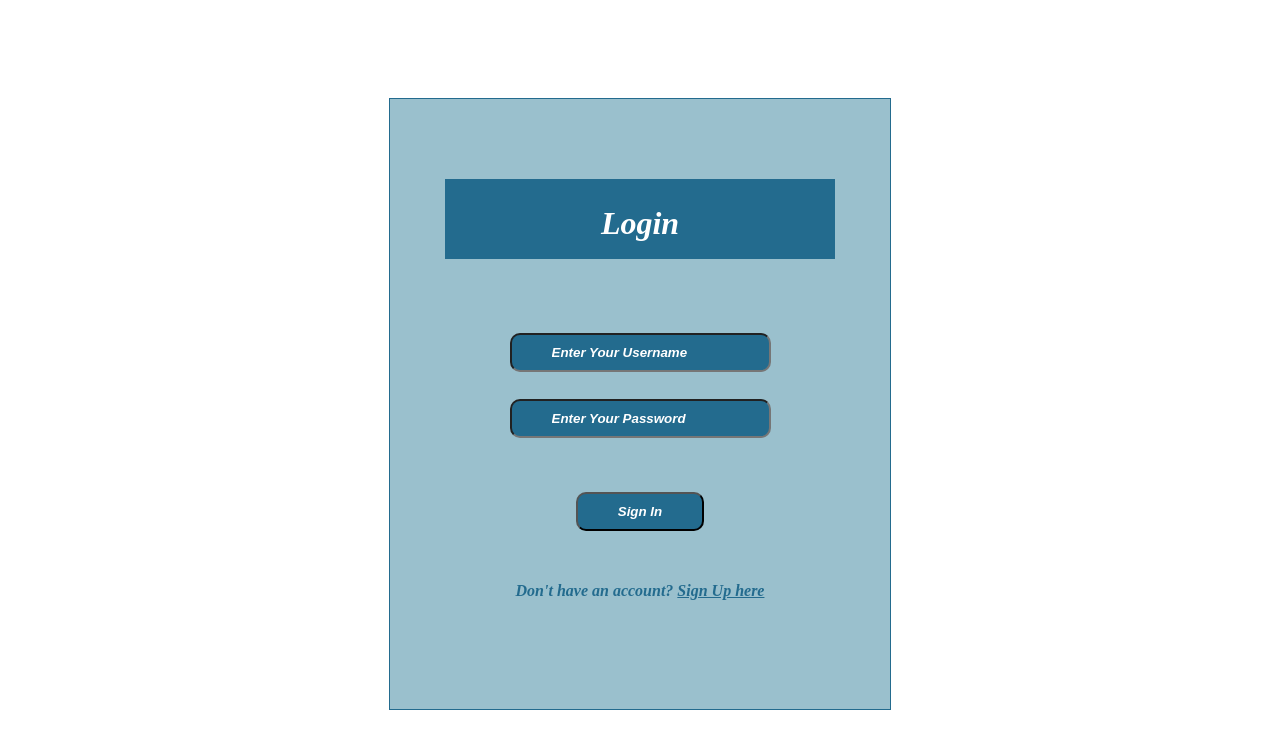
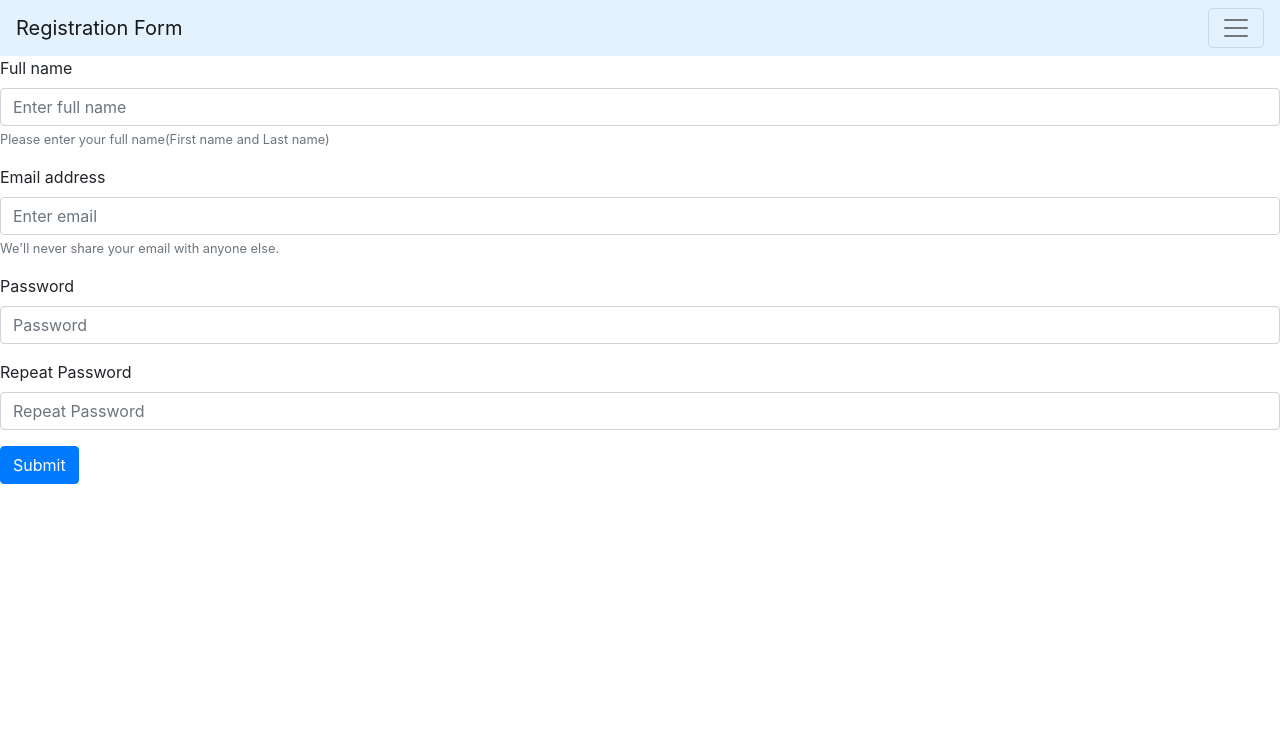
Before and after one commit to Kelven90/CatalystProject, a Flask app: page / in a window 1280 px wide. Shown: the top 749 px of the page. Run offline with Flask 2, Linux system fonts and the light colour scheme; some libraries are stand-ins or nearby versions.

Commit message:
Login, Register, Logout & Database setup

```diff
--- a/app.py
+++ b/app.py
@@ -1,73 +1,128 @@
-# Store this code in 'app.py' file
+from flask import Flask, render_template, request, url_for, redirect, session
+from pymongo import MongoClient
+import bcrypt
 
-from flask import Flask, render_template, request, redirect, url_for, session
-from flask_mysqldb import MySQL
-import MySQLdb.cursors
-import re
+#set app as a Flask instance
+app = Flask(__name__)
+#encryption relies on secret keys so they could be run
+app.secret_key = "testing"
 
-app = Flask(__name__)
+# #connect to your Mongo DB database
+def MongoDB():
+    client = MongoClient("mongodb+srv://Kelven:JokerX1990@cluster0.prbdnzh.mongodb.net/?retryWrites=true&w=majority")
+    db = client.get_database('total_records')
+    records = db.register
+    return records
+records = MongoDB()
 
-app.secret_key = 'catalyst'
 
-app.config['MYSQL_HOST'] = 'localhost'
-app.config['MYSQL_USER'] = 'root'
-app.config['MYSQL_PASSWORD'] = 'your password'
-app.config['MYSQL_DB'] = 'geeklogin'
+# ##Connect with Docker Image###
+# def dockerMongoDB():
+#     client = MongoClient(host='test_mongodb',
+#                             port=27017,
+#                             username='root',
+#                             password='pass',
+#                             authSource="admin")
+#     db = client.users
+#     pw = "test123"
+#     hashed = bcrypt.hashpw(pw.encode('utf-8'), bcrypt.gensalt())
+#     records = db.register
+#     records.insert_one({
+#         "name": "Test Test",
+#         "email": "test@yahoo.com",
+#         "password": hashed
+#     })
+#     return records
 
-mysql = MySQL(app)
+# records = dockerMongoDB()
 
-@app.route('/')
-@app.route('/login', methods =['GET', 'POST'])
+
+#assign URLs to have a particular route
+@app.route("/", methods=['post', 'get'])
+def index():
+    message = ''
+    #if method post in index
+    if "email" in session:
+        return redirect(url_for("logged_in"))
+    if request.method == "POST":
+        user = request.form.get("fullname")
+        email = request.form.get("email")
+        password1 = request.form.get("password1")
+        password2 = request.form.get("password2")
+        #if found in database showcase that it's found
+        user_found = records.find_one({"name": user})
+        email_found = records.find_one({"email": email})
+        if user_found:
+            message = 'There already is a user by that name'
+            return render_template('index.html', message=message)
+        if email_found:
+            message = 'This email already exists in database'
+            return render_template('index.html', message=message)
+        if password1 != password2:
+            message = 'Passwords should match!'
+            return render_template('index.html', message=message)
+        else:
+            #hash the password and encode it
+            hashed = bcrypt.hashpw(password2.encode('utf-8'), bcrypt.gensalt())
+            #assing them in a dictionary in key value pairs
+            user_input = {'name': user, 'email': email, 'password': hashed}
+            #insert it in the record collection
+            records.insert_one(user_input)
+
+            #find the new created account and its email
+            user_data = records.find_one({"email": email})
+            new_email = user_data['email']
+            #if registered redirect to logged in as the registered user
+            return render_template('logged_in.html', email=new_email)
+    return render_template('index.html')
+
+@app.route("/login", methods=["POST", "GET"])
 def login():
-	msg = ''
-	if request.method == 'POST' and 'username' in request.form and 'password' in request.form:
-		username = request.form['username']
-		password = request.form['password']
-		cursor = mysql.connection.cursor(MySQLdb.cursors.DictCursor)
-		cursor.execute('SELECT * FROM accounts WHERE username = % s AND password = % s', (username, password, ))
-		account = cursor.fetchone()
-		if account:
-			session['loggedin'] = True
-			session['id'] = account['id']
-			session['username'] = account['username']
-			msg = 'Logged in successfully !'
-			return render_template('index.html', msg = msg)
-		else:
-			msg = 'Incorrect username / password !'
-	return render_template('login.html', msg = msg)
+    message = 'Please login to your account'
+    if "email" in session:
+        return redirect(url_for("logged_in"))
 
-@app.route('/logout')
+    if request.method == "POST":
+        email = request.form.get("email")
+        password = request.form.get("password")
+
+        #check if email exists in database
+        email_found = records.find_one({"email": email})
+        if email_found:
+            email_val = email_found['email']
+            passwordcheck = email_found['password']
+            #encode the password and check if it matches
+            if bcrypt.checkpw(password.encode('utf-8'), passwordcheck):
+                session["email"] = email_val
+                return redirect(url_for('logged_in'))
+            else:
+                if "email" in session:
+                    return redirect(url_for("logged_in"))
+                message = 'Wrong password'
+                return render_template('login.html', message=message)
+        else:
+            message = 'Email not found'
+            return render_template('login.html', message=message)
+    return render_template('login.html', message=message)
+
+@app.route('/logged_in')
+def logged_in():
+    if "email" in session:
+        email = session["email"]
+        return render_template('logged_in.html', email=email)
+    else:
+        return redirect(url_for("login"))
+
+@app.route("/logout", methods=["POST", "GET"])
 def logout():
-	session.pop('loggedin', None)
-	session.pop('id', None)
-	session.pop('username', None)
-	return redirect(url_for('login'))
+    if "email" in session:
+        session.pop("email", None)
+        return render_template("signout.html")
+    else:
+        return render_template('index.html')
 
-@app.route('/register', methods =['GET', 'POST'])
-def register():
-	msg = ''
-	if request.method == 'POST' and 'username' in request.form and 'password' in request.form and 'email' in request.form :
-		username = request.form['username']
-		password = request.form['password']
-		email = request.form['email']
-		cursor = mysql.connection.cursor(MySQLdb.cursors.DictCursor)
-		cursor.execute('SELECT * FROM accounts WHERE username = % s', (username, ))
-		account = cursor.fetchone()
-		if account:
-			msg = 'Account already exists !'
-		elif not re.match(r'[^@]+@[^@]+\.[^@]+', email):
-			msg = 'Invalid email address !'
-		elif not re.match(r'[A-Za-z0-9]+', username):
-			msg = 'Username must contain only characters and numbers !'
-		elif not username or not password or not email:
-			msg = 'Please fill out the form !'
-		else:
-			cursor.execute('INSERT INTO accounts VALUES (NULL, % s, % s, % s)', (username, password, email, ))
-			mysql.connection.commit()
-			msg = 'You have successfully registered !'
-	elif request.method == 'POST':
-		msg = 'Please fill out the form !'
-	return render_template('register.html', msg = msg)
+
+
 
 if __name__ == "__main__":
-    app.run(debug=True)
+  app.run(debug=True)
--- a/templates/base.html
+++ b/templates/base.html
@@ -1,36 +1,35 @@
 <!doctype html>
-<html>
-<head>
-    <link rel="stylesheet" href="https://stackpath.bootstrapcdn.com/bootstrap/4.3.1/css/bootstrap.min.css" integrity="sha384-ggOyR0iXCbMQv3Xipma34MD+dH/1fQ784/j6cY/iJTQUOhcWr7x9JvoRxT2MZw1T" crossorigin="anonymous">
-    <title>{% block title %}{% endblock %}</title>
+<html lang="en">
+<head><meta charset="utf-8">
+
+
+  <title>{% block title %}{%endblock %}</title>
+
+  <link rel="stylesheet" href="https://stackpath.bootstrapcdn.com/bootstrap/4.5.0/css/bootstrap.min.css" integrity="sha384-9aIt2nRpC12Uk9gS9baDl411NQApFmC26EwAOH8WgZl5MYYxFfc+NcPb1dKGj7Sk" crossorigin="anonymous">
+
 </head>
 <body>
-    <nav class="navbar navbar-expand-lg navbar-light bg-light">
-        <a class="navbar-brand" href="#">Navbar</a>
-        <button class="navbar-toggler" type="button" data-toggle="collapse" data-target="#navbarNav" aria-controls="navbarNav" aria-expanded="false" aria-label="Toggle navigation">
-	     <span class="navbar-toggler-icon"></span>
-	 </button>
-         <div class="collapse navbar-collapse" id="navbarNav">
-             <ul class="navbar-nav">
-	         <li class="nav-item active">
-                     <a class="nav-link" href="#">Home <span class="sr-only">(current)</span></a>
-		</li>
-		<li class="nav-item">
-		    <a class="nav-link" href="#">Features</a>
-		</li>
-		<li class="nav-item">
-		    <a class="nav-link" href="#">Pricing</a>
-		</li>
-		<li class="nav-item">
-		    <a class="nav-link disabled" href="#" tabindex="-1" aria-disabled="true">Disabled</a>
-		</li>
-	    </ul>
-        </div>
-    </nav>
-    {% block content %}
-    {% endblock %}
-    <script src="https://code.jquery.com/jquery-3.3.1.slim.min.js" integrity="sha384-q8i/X+965DzO0rT7abK41JStQIAqVgRVzpbzo5smXKp4YfRvH+8abtTE1Pi6jizo" crossorigin="anonymous"></script>
-    <script src="https://cdnjs.cloudflare.com/ajax/libs/popper.js/1.14.7/umd/popper.min.js" integrity="sha384-UO2eT0CpHqdSJQ6hJty5KVphtPhzWj9WO1clHTMGa3JDZwrnQq4sF86dIHNDz0W1" crossorigin="anonymous"></script>
-    <script src="https://stackpath.bootstrapcdn.com/bootstrap/4.3.1/js/bootstrap.min.js" integrity="sha384-JjSmVgyd0p3pXB1rRibZUAYoIIy6OrQ6VrjIEaFf/nJGzIxFDsf4x0xIM+B07jRM" crossorigin="anonymous"></script>
+
+<nav class="navbar navbar-light" style="background-color: #e3f2fd;">
+  <a class="navbar-brand" href="#">Registration Form</a>
+  <button class="navbar-toggler" type="button" data-toggle="collapse" data-target="#navbarNavAltMarkup" aria-controls="navbarNavAltMarkup" aria-expanded="false" aria-label="Toggle navigation">
+    <span class="navbar-toggler-icon"></span>
+  </button>
+  <div class="collapse navbar-collapse" id="navbarNavAltMarkup">
+    <div class="navbar-nav">
+      <a class="nav-item nav-link active" href="/">Register <span class="sr-only">(current)</span></a>
+      <a class="nav-item nav-link" href="/login">Login</a>
+      <a class="nav-item nav-link" href="/logout">Logout</a>
+    </div>
+  </div>
+</nav>
+
+
+<script src="https://code.jquery.com/jquery-3.5.1.slim.min.js" integrity="sha384-DfXdz2htPH0lsSSs5nCTpuj/zy4C+OGpamoFVy38MVBnE+IbbVYUew+OrCXaRkfj" crossorigin="anonymous"></script>
+    <script src="https://cdn.jsdelivr.net/npm/popper.js@1.16.0/dist/umd/popper.min.js" integrity="sha384-Q6E9RHvbIyZFJoft+2mJbHaEWldlvI9IOYy5n3zV9zzTtmI3UksdQRVvoxMfooAo" crossorigin="anonymous"></script>
+    <script src="https://stackpath.bootstrapcdn.com/bootstrap/4.5.0/js/bootstrap.min.js" integrity="sha384-OgVRvuATP1z7JjHLkuOU7Xw704+h835Lr+6QL9UvYjZE3Ipu6Tp75j7Bh/kR0JKI" crossorigin="anonymous"></script>
+    <script src="https://stackpath.bootstrapcdn.com/bootstrap/4.5.0/js/bootstrap.min.js" integrity="sha384-OgVRvuATP1z7JjHLkuOU7Xw704+h835Lr+6QL9UvYjZE3Ipu6Tp75j7Bh/kR0JKI" crossorigin="anonymous"></script>
+
+{% block content %}{% endblock %}
 </body>
 </html>
--- a/templates/index.html
+++ b/templates/index.html
@@ -1,22 +1,40 @@
-<!-- Store this code in 'index.html' file inside the 'templates' folder-->
+{% extends "base.html" %}
+{% block title %}Register System{% endblock %}
 
-<html>
-	<head>
-		<meta charset="UTF-8">
-		<title> Index </title>
-		<link rel="stylesheet" href="{{ url_for('static', filename='style.css') }}">
-	</head>
-	<body></br></br></br></br></br>
-		<div align="center">
-		<div align="center" class="border">
-			<div class="header">
-				<h1 class="word">Index</h1>
-			</div></br></br></br>
-				<h1 class="bottom">
-					Hi {{session.username}}!!</br></br> Welcome to the index page...
-				</h1></br></br></br>
-				<a href="{{ url_for('logout') }}" class="btn">Logout</a>
-		</div>
-		</div>
-	</body>
-</html>
+{% block content %}
+
+{% if message  %}
+    <div class="alert alert-secondary" role="alert">
+        <p>{{ message }}</p>
+    </div>
+{% endif %}
+
+<form action="" method="post">
+    <div class="form-group">
+        <label for="Fullname">Full name</label>
+        <input name="fullname" class="form-control" id="inputFullName" aria-describedby="emailHelp" placeholder="Enter full name">
+        <small id="fullName" class="form-text text-muted">Please enter your full name(First name and Last name)</small>
+  </div>
+  <div class="form-group">
+        <label for="InputEmail">Email address</label>
+        <input name="email" class="form-control" id="InputEmail"  placeholder="Enter email">
+        <small id="emailHelp" class="form-text text-muted">We'll never share your email with anyone else.</small>
+  </div>
+  <div class="form-group">
+    <label for="InputPassword">Password</label>
+    <input type="password" name="password1" class="form-control" id="InputPassword" placeholder="Password">
+  </div>
+
+    <div class="form-group">
+    <label for="InputPassword2">Repeat Password</label>
+    <input type="password" name="password2" class="form-control" id="InputPassword2" placeholder="Repeat Password">
+
+    </div>
+  <button type="submit" class="btn btn-primary">Submit</button>
+
+
+</form>
+
+
+
+{% endblock %}
--- a/templates/login.html
+++ b/templates/login.html
@@ -1,27 +1,24 @@
-<!-- Store this code in 'login.html' file inside the 'templates' folder -->
+{% extends "base.html" %}
+{% block title %}Login System{% endblock %}
 
-<html>
-	<head>
-		<meta charset="UTF-8">
-		<title> Login </title>
-		<link rel="stylesheet" href="{{ url_for('static', filename='style.css') }}">
-	</head>
-	<body></br></br></br></br></br>
-		<div align="center">
-		<div align="center" class="border">
-			<div class="header">
-				<h1 class="word">Login</h1>
-			</div></br></br></br>
-			<h2 class="word">
-				<form action="{{ url_for('login') }}" method="post">
-				<div class="msg">{{ msg }}</div>
-					<input id="username" name="username" type="text" placeholder="Enter Your Username" class="textbox"/></br></br>
-					<input id="password" name="password" type="password" placeholder="Enter Your Password" class="textbox"/></br></br></br>
-					<input type="submit" class="btn" value="Sign In"></br></br>
-				</form>
-			</h2>
-			<p class="bottom">Don't have an account? <a class="bottom" href="{{url_for('register')}}"> Sign Up here</a></p>
-		</div>
-		</div>
-	</body>
-</html>
+{% block content %}
+
+{% if message  %}
+    <div class="alert alert-secondary" role="alert">
+        <p>{{ message }}</p>
+    </div>
+{% endif %}
+
+<form action="" method="post">
+  <div class="form-group">
+      <label for="InputEmail">Email address</label>
+      <input name="email" class="form-control" id="InputEmail"  placeholder="Enter email">
+      <small id="emailHelp" class="form-text text-muted">We'll never share your email with anyone else.</small>
+  </div>
+    <div class="form-group">
+      <label for="InputPassword">Password</label>
+      <input type="password" name="password" class="form-control" id="InputPassword" placeholder="Password">
+  </div>
+  <button type="submit" class="btn btn-primary">Submit</button>
+</form>
+{% endblock %}
```
Also changed, not shown: templates/logged_in.html (added, +7 -0 lines), templates/logged_out.html (added, +7 -0 lines), templates/register.html (deleted, +0 -28 lines).
